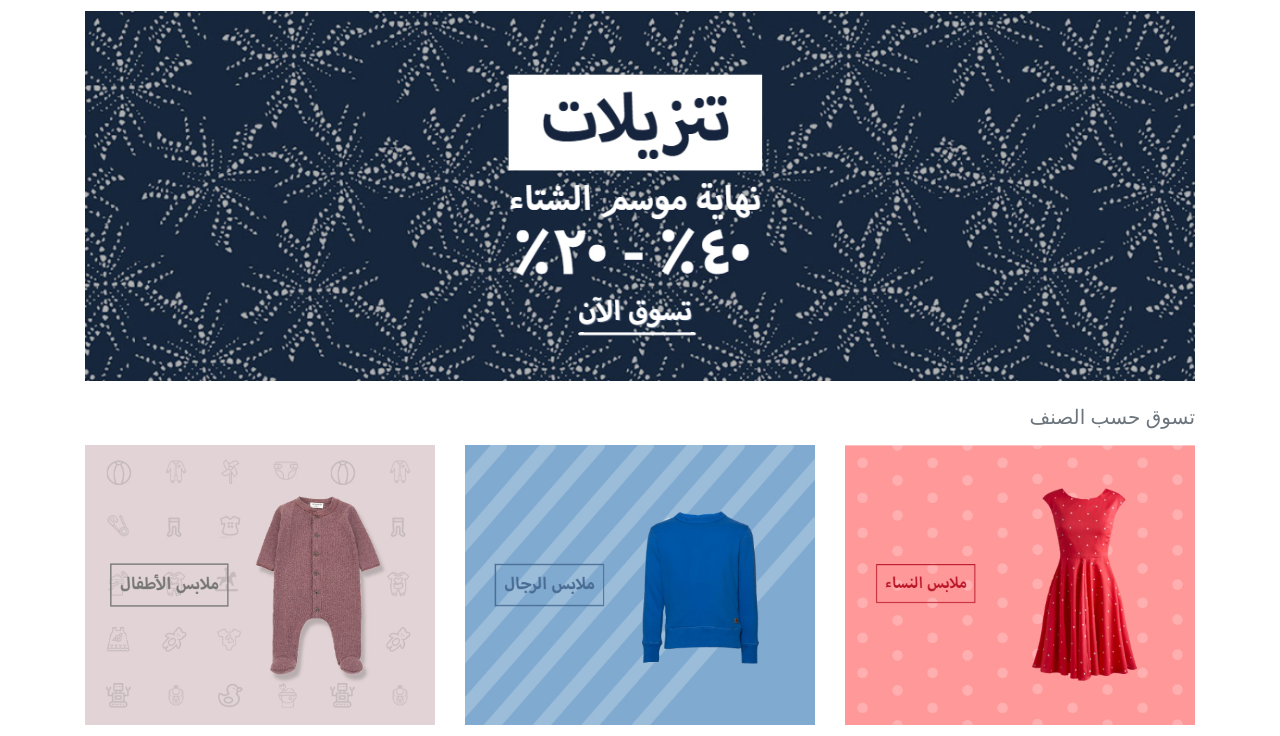
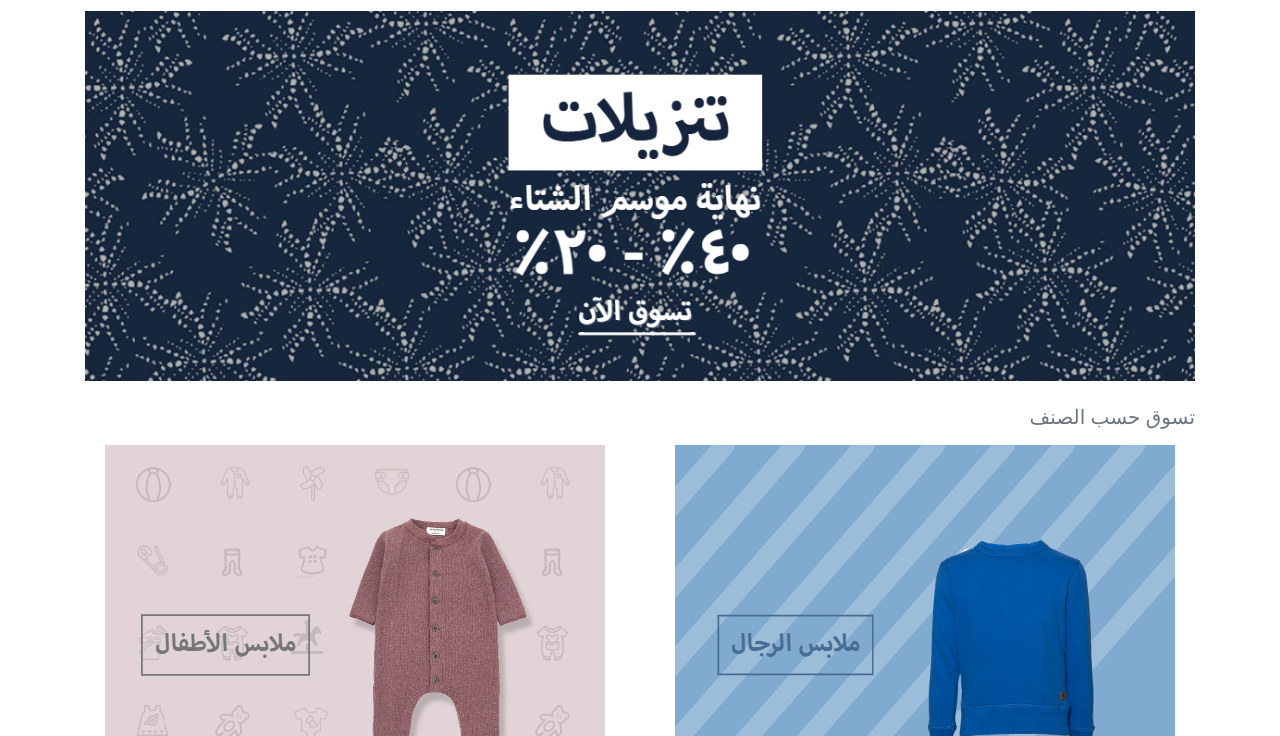
Before and after one commit to Belle-1/portfolio, a plain HTML site: page 2.html in a window 1280 px wide. Shown: the part 64-800 px from the top of the page. Drawn offline with nearby package versions, Linux system fonts and the light colour scheme.

Commit message:
Update 2.html

```diff
--- a/2.html
+++ b/2.html
@@ -56,9 +56,6 @@
       <div class="mt-4 mb-3 shop-by-cat">
         <h5 class="text-secondary text-right mb-3">تسوق حسب الصنف</h5>
           <div class="row">
-            <div class="col-sm text-center mb-1">
-              <a href="#"><img src="./imgs/2/shop-women.jpg" class="img-fluid" alt=""></a>
-            </div>
             <div class="col-sm text-center mb-1">
               <a href="#"><img src="./imgs/2/shop-men.jpg" class="img-fluid" alt=""></a>
             </div>
```
